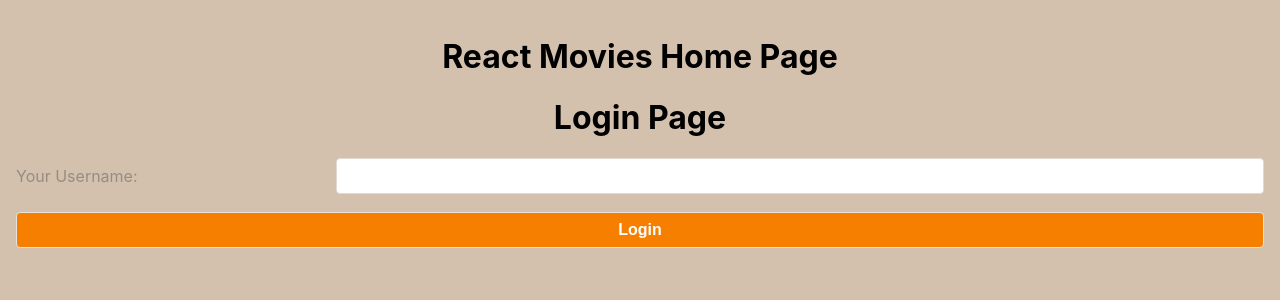
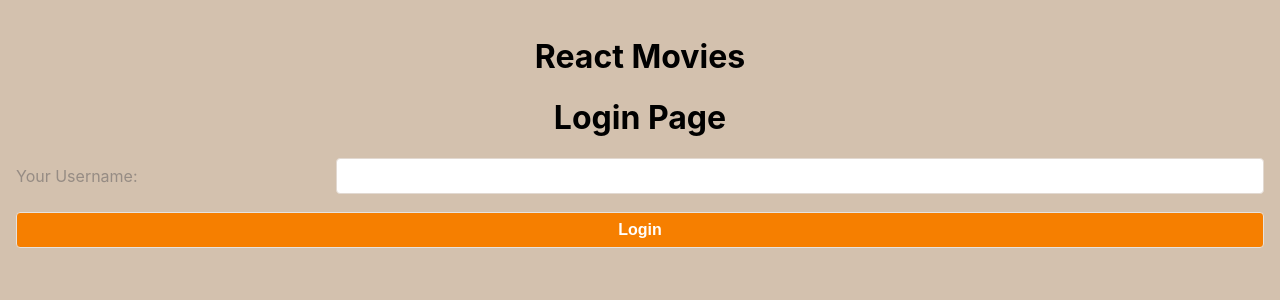
Before and after one commit to madeiramcqueen/react-movies-lab, a React (Create React App) app: page / in a window 1280 px wide. Shown: the top 300 px of the page. Built offline with nearby package versions, Linux system fonts and the light colour scheme.

Commit message:
Add movie images

```diff
--- a/src/App.jsx
+++ b/src/App.jsx
@@ -14,7 +14,7 @@ function App() {
 
   return (
     <div className="App">
-      <h1>React Movies Home Page</h1>
+      <h1>React Movies</h1>
       {user ?
         <>
           <NavBar />
--- a/src/pages/MovieCard/MovieCard.jsx
+++ b/src/pages/MovieCard/MovieCard.jsx
@@ -1,11 +1,12 @@
 
 
-export default function MovieCard({ title, releaseDate }) {
+export default function MovieCard({ title, releaseDate, posterPath }) {
     return (
         <div className="movie-card">
-            <h3>Movie Titles and Release Dates:</h3>
-            <p>Title: {title}</p>
-            <p>Release Date: {releaseDate}</p>
+
+            <p>Title: {title} </p>
+            <p>Release Date: {releaseDate} </p>
+            <p>Poster Path: <img src={posterPath} /> </p>
 
         </div>
 
--- a/src/pages/MoviesListPage/MoviesListPage.jsx
+++ b/src/pages/MoviesListPage/MoviesListPage.jsx
@@ -9,7 +9,8 @@ export default function MoviesListPage({ movies }) {
                 <MovieCard
                     key={movie.title}
                     title={movie.title}
-                    releaseDate={movie.releaseDate} />
+                    releaseDate={movie.releaseDate}
+                    posterPath={movie.posterPath} />
             ))}
 
         </div>
```
Also changed, not shown: src/logo.svg (deleted).
